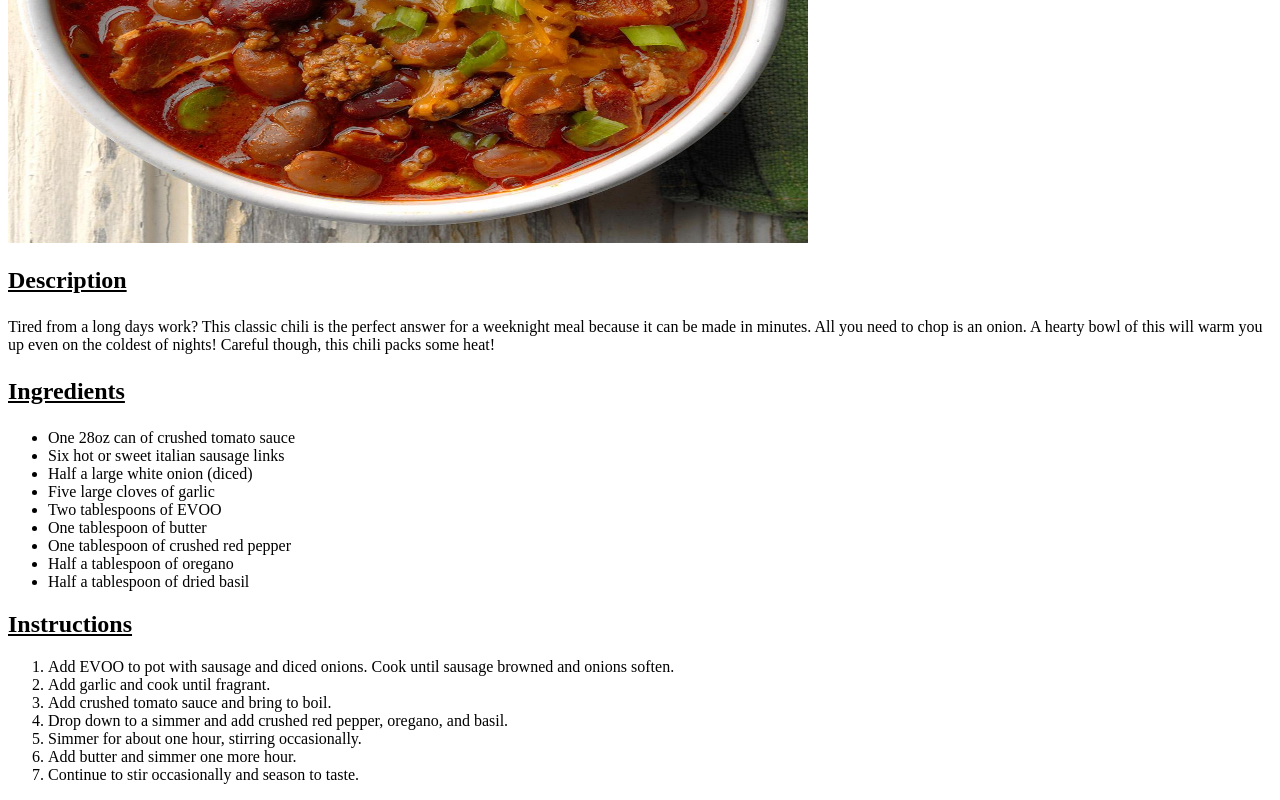
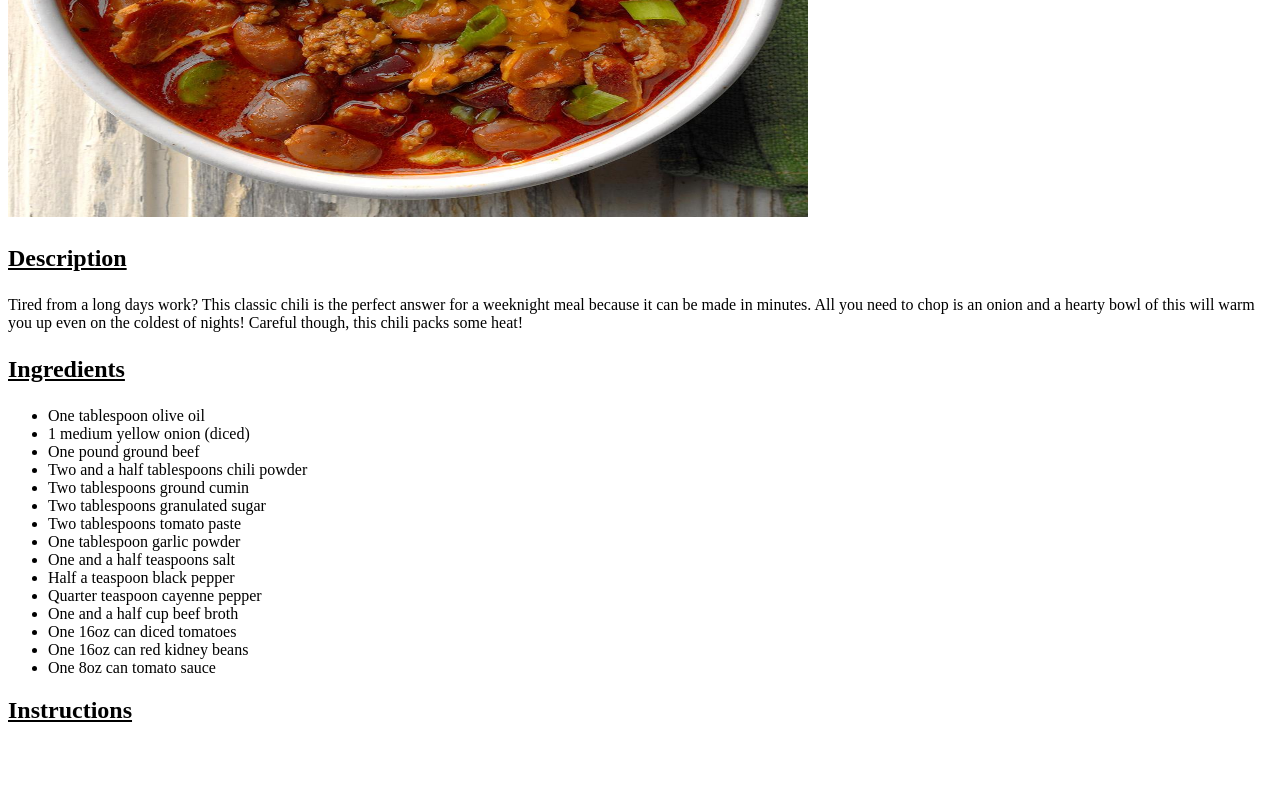
Before and after one commit to Theski-Theland/odin-recipes, a plain HTML site: page recipes/classic-chili.html in a window 1280 px wide. Shown: the part 363-1163 px from the top of the page. After the commit the page ends 1107 px from the top, so only its background shows below. Drawn offline with Linux system fonts and the light colour scheme.

Commit message:
Add list of ingredients

```diff
--- a/recipes/classic-chili.html
+++ b/recipes/classic-chili.html
@@ -1,38 +1,38 @@
-!DOCTYPE html>
+<!DOCTYPE html>
     <html lang="en">
         <head>
             <meta charset="utf-8">
             <title>Classic Chili</title>
         </head>
     <body>
-        <h1>Sunday Sauce</h1>
+        <h1>Classic Chili</h1>
         <img src="../images/classic-chili.jpg" alt="classic chili" width="800" height="500">
 
         <h2><p><b><u>Description</u></b></p></h2>
-        <p>Tired from a long days work? This classic chili is the perfect answer for a weeknight meal because it can be made in minutes. All you need to chop is an onion. A hearty bowl of this will warm you up even on the coldest of nights! Careful though, this chili packs some heat!</p>
+        <p>Tired from a long days work? This classic chili is the perfect answer for a weeknight meal because it can be made in minutes. All you need to chop is an onion and a hearty bowl of this will warm you up even on the coldest of nights! Careful though, this chili packs some heat!</p>
 
         <h2><p><b><u>Ingredients</u></b></p></h2>
         <ul>
-            <li>One 28oz can of crushed tomato sauce</li>
-            <li>Six hot or sweet italian sausage links</li>
-            <li>Half a large white onion (diced)</li>
-            <li>Five large cloves of garlic</li>
-            <li>Two tablespoons of EVOO</li>
-            <li>One tablespoon of butter</li>
-            <li>One tablespoon of crushed red pepper</li>
-            <li>Half a tablespoon of oregano</li>
-            <li>Half a tablespoon of dried basil</li>
+            <li>One tablespoon olive oil</li>
+            <li>1 medium yellow onion (diced)</li>
+            <li>One pound ground beef</li>
+            <li>Two and a half tablespoons chili powder</li>
+            <li>Two tablespoons ground cumin</li>
+            <li>Two tablespoons granulated sugar</li>
+            <li>Two tablespoons tomato paste</li>
+            <li>One tablespoon garlic powder</li>
+            <li>One and a half teaspoons salt</li>
+            <li>Half a teaspoon black pepper</li>
+            <li>Quarter teaspoon cayenne pepper</li>
+            <li>One and a half cup beef broth</li>
+            <li>One 16oz can diced tomatoes</li>
+            <li>One 16oz can red kidney beans</li>
+            <li>One 8oz can tomato sauce</li>
         </ul>
 
         <h2><b><u>Instructions</u></b></h2>
         <ol>
-            <li>Add EVOO to pot with sausage and diced onions. Cook until sausage browned and onions soften.</li>
-            <li>Add garlic and cook until fragrant.</li>
-            <li>Add crushed tomato sauce and bring to boil.</li>
-            <li>Drop down to a simmer and add crushed red pepper, oregano, and basil.</li>
-            <li>Simmer for about one hour, stirring occasionally.</li>
-            <li>Add butter and simmer one more hour.</li>
-            <li>Continue to stir occasionally and season to taste.</li>
+
         </ol>
     </body>
 
```
